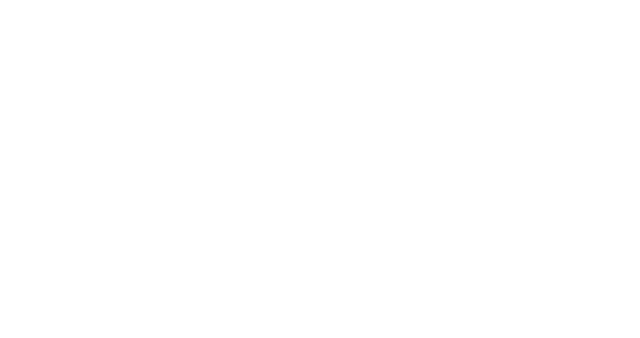
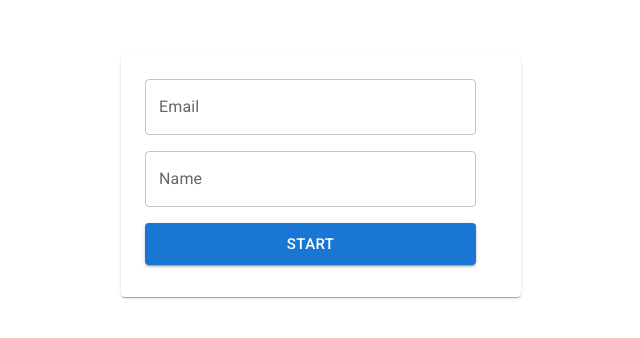
Before and after one commit to xspynks/Quizz, a React (Create React App) app: page / in a window 1280 px wide. Shown: the part 224-562 px from the top of the page, without its empty margins (319-959 px from the left). Built offline with nearby package versions, Linux system fonts and the light colour scheme.

Commit message:
style: fix some values to center the card

```diff
--- a/src/components/Center.js
+++ b/src/components/Center.js
@@ -1,7 +1,7 @@
 import React from "react";
 import { Grid } from "@mui/material";
 
-export default function Center() {
+export default function Center(props) {
   return (
     <Grid
       container
@@ -10,7 +10,9 @@ export default function Center() {
       justifyContent="center"
       minHeight="100vh"
     >
-      <Grid item xs={1}></Grid>
+      <Grid item xs={1}>
+        {props.children}
+      </Grid>
     </Grid>
   );
 }
--- a/src/components/Login.js
+++ b/src/components/Login.js
@@ -7,7 +7,7 @@ export default function Login() {
     <Center>
       <Card
         sx={{
-          width: "50%",
+          width: 400,
         }}
       >
         <CardContent>
@@ -15,7 +15,7 @@ export default function Login() {
             sx={{
               "& .MuiTextField-root": {
                 m: 1,
-                width: 400,
+                width: "90%",
               },
             }}
           >
```
